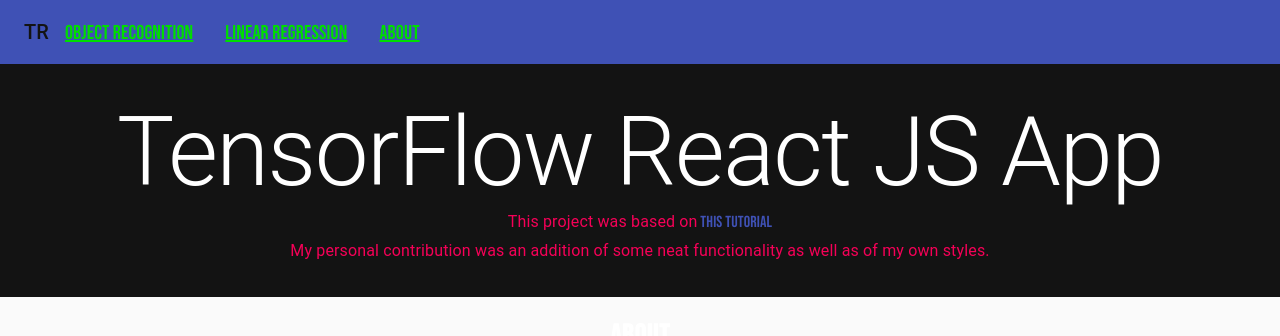
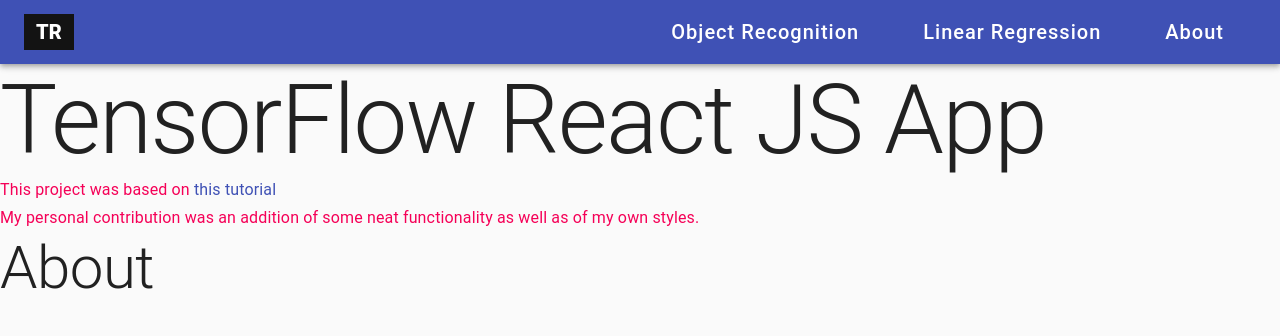
Before and after one commit to jan-ondruch/tensorflow-react-simple-app, a React (Create React App) app: page /about in a window 1280 px wide. Shown: the top 336 px of the page. Built offline with nearby package versions, Linux system fonts and the light colour scheme.

Commit message:
styling navbar

```diff
--- a/src/App.css
+++ /dev/null
@@ -1,28 +0,0 @@
-@import url('https://fonts.googleapis.com/css2?family=Bebas+Neue&display=swap');
-* {
-  font-family: 'Bebas Neue', cursive;
-  color: #131313;
-}
-
-.App {
-  text-align: center;
-}
-
-.Header {
-  background-color: #131313;
-  padding: 32px 32px;
-}
-
-h1 {
-  color: #fff;
-  letter-spacing: 1px;
-}
-
-.Header p {
-  color: #f1f1f1;
-  letter-spacing: 0.3px;
-}
-
-a {
-  color: #00DE00;
-}
--- a/src/App.js
+++ b/src/App.js
@@ -6,10 +6,8 @@
 import Navbar from './components/Navbar'
 import About from './components/About'
 
-import { Divider, Box } from '@material-ui/core'
-import { BrowserRouter as Router, Route, Link, Switch } from "react-router-dom"
-
-import './App.css'
+import { Box, Typography } from '@material-ui/core'
+import { BrowserRouter as Router, Route, Switch } from "react-router-dom"
 
 
 const App = () => (
@@ -25,7 +23,8 @@
               <LinearRegression/>
             </Route>
             <Route path="/">
-              <MobileNet />
+              <Typography variant="h2">MobileNet</Typography>
+              {/* <MobileNet /> */}
             </Route>
         </Switch>
       </Router>
--- a/src/components/About.js
+++ b/src/components/About.js
@@ -1,7 +1,11 @@
 import React from 'react'
 
+import { Typography, } from '@material-ui/core'
+
 const About = () => (
-    <h1>About</h1>
+    <Typography variant="h2">
+        About
+    </Typography>
 )
 
 export default About
--- a/src/components/Navbar.js
+++ b/src/components/Navbar.js
@@ -1,43 +1,66 @@
 import React from 'react'
-import { AppBar, Toolbar, Typography, MenuItem } from '@material-ui/core'
-import { makeStyles } from '@material-ui/core/styles';
+import useMediaQuery from '@material-ui/core/useMediaQuery'
+
+import { AppBar, Toolbar, Typography, } from '@material-ui/core'
+import { makeStyles } from '@material-ui/core/styles'
 import { Link } from "react-router-dom"
+
 
 const useStyles = makeStyles((theme) => ({
     root: {
       flexGrow: 1,
+
     },
-    items: {
+    logo: {
+        color: '#fff',
+        fontWeight: '900',
+        backgroundColor: '#131313',
+        padding: '6px 12px',
+        textDecoration: 'none',
+        '&:hover': {
+            color: '#00FE00'
+        }
+    },
+    navRight: {
         display: 'flex',
+        justifyContent: 'flex-end',
+        width: '100vw',
     },
-}));
+    item: {
+        padding: '16px 32px',
+    },
+    link: {
+        color: '#fff',
+        textDecoration: 'none',
+        letterSpacing: '1px',
+        '&:hover': {
+            color: '#00FE00'
+        }
+    },
+}))
 
 const Navbar = () => {
-    const classes = useStyles();
+    const classes = useStyles()
+    const desktopNavbar = useMediaQuery('(min-width:600px)')
 
     return (
+        desktopNavbar &&    // show only on desktop
         <div className={classes.root}>
             <AppBar color="primary" title="TensorFlow React JS App" position="static">
                 <Toolbar>
                     <Typography variant="h6">
-                    TR
+                        <Link to="/" className={classes.logo}>TR</Link>
                     </Typography>
-                    <div className={classes.items}>
-                        <MenuItem>
-                            <Typography variant="h6">
-                                <Link to="/">Object Recognition</Link>
-                            </Typography>
-                        </MenuItem>
-                        <MenuItem>
-                            <Typography variant="h6">
-                                <Link to="/linear-regression">Linear Regression</Link>
-                            </Typography>
-                        </MenuItem>
-                        <MenuItem>
-                            <Typography variant="h6">
-                                <Link to="/about">About</Link>
-                            </Typography>
-                        </MenuItem>
+                    <div className={classes.navRight}>
+                        <Typography variant="h6" className={classes.item}>
+                            <Link to="/" className={classes.link}>Object Recognition</Link>
+                        </Typography>
+                        <Typography variant="h6" className={classes.item}>
+                            <Link to="/linear-regression" className={classes.link}>Linear Regression</Link>
+                        </Typography>
+                        <Typography variant="h6" className={classes.item}>
+                            <Link to="/about" className={classes.link}>About</Link>
+                        </Typography>
                     </div>
                 </Toolbar>
             </AppBar>
```
